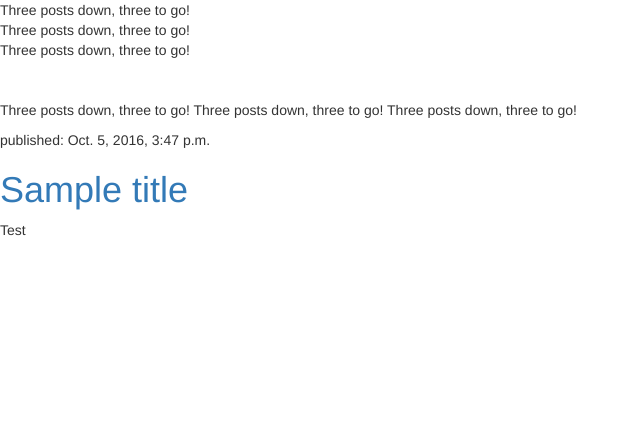
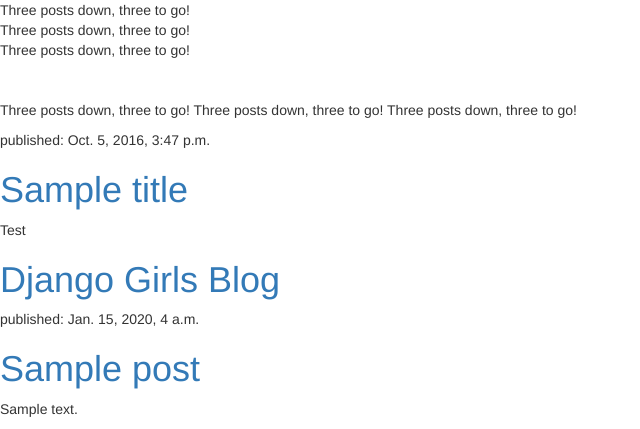
Before and after one commit to sarahsilva1/my-first-blog--1, a Django app: template blog/templates/blog/post_list.html in a window 1280 px wide. Shown: the part 1368-1797 px from the top of the page, without its empty margins (0-640 px from the left). Before the commit the page ends 1604 px from the top, so only its background shows below. Run offline with Django 3.2, Linux system fonts and the light colour scheme; the template is opened without the code that fills it: values that come from a table or form of the project are taken from there, others are empty; tables that the repository leaves empty hold one stand-in row (values such as "Sample post"); some libraries are stand-ins or nearby versions.

Commit message:
fixing css (I hope)

```diff
--- a/blog/templates/blog/post_list.html
+++ b/blog/templates/blog/post_list.html
@@ -46,3 +46,17 @@
         <h1><a href="">Sample title</a></h1>
         <p>Test</p>
     </div>
+    <body>
+       <div>
+           <h1><a href="/">Django Girls Blog</a></h1>
+       </div>
+
+       {% for post in posts %}
+           <div>
+               <p>published: {{ post.published_date }}</p>
+               <h1><a href="">{{ post.title }}</a></h1>
+               <p>{{ post.text|linebreaksbr }}</p>
+           </div>
+       {% endfor %}
+   </body>
+</html>
```
